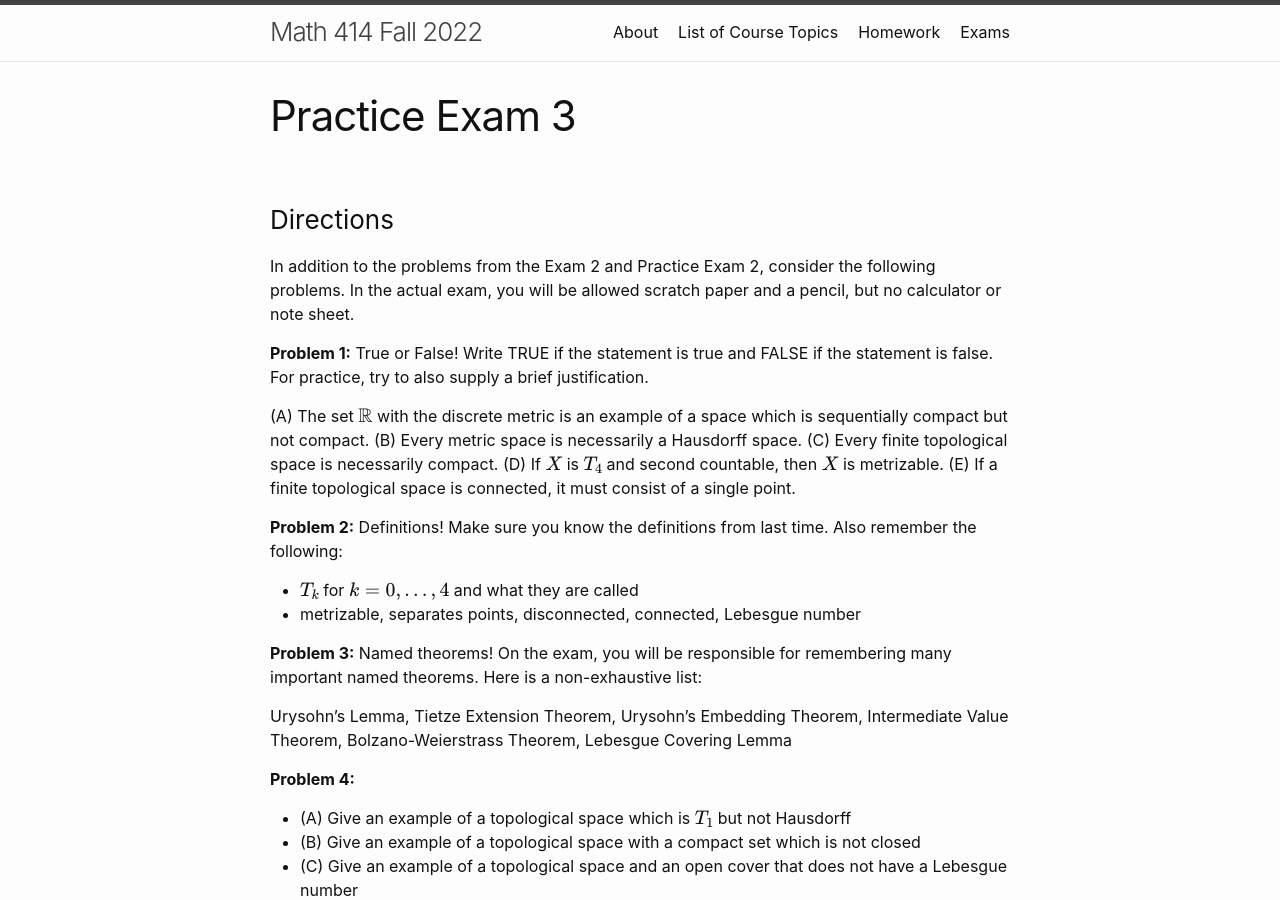
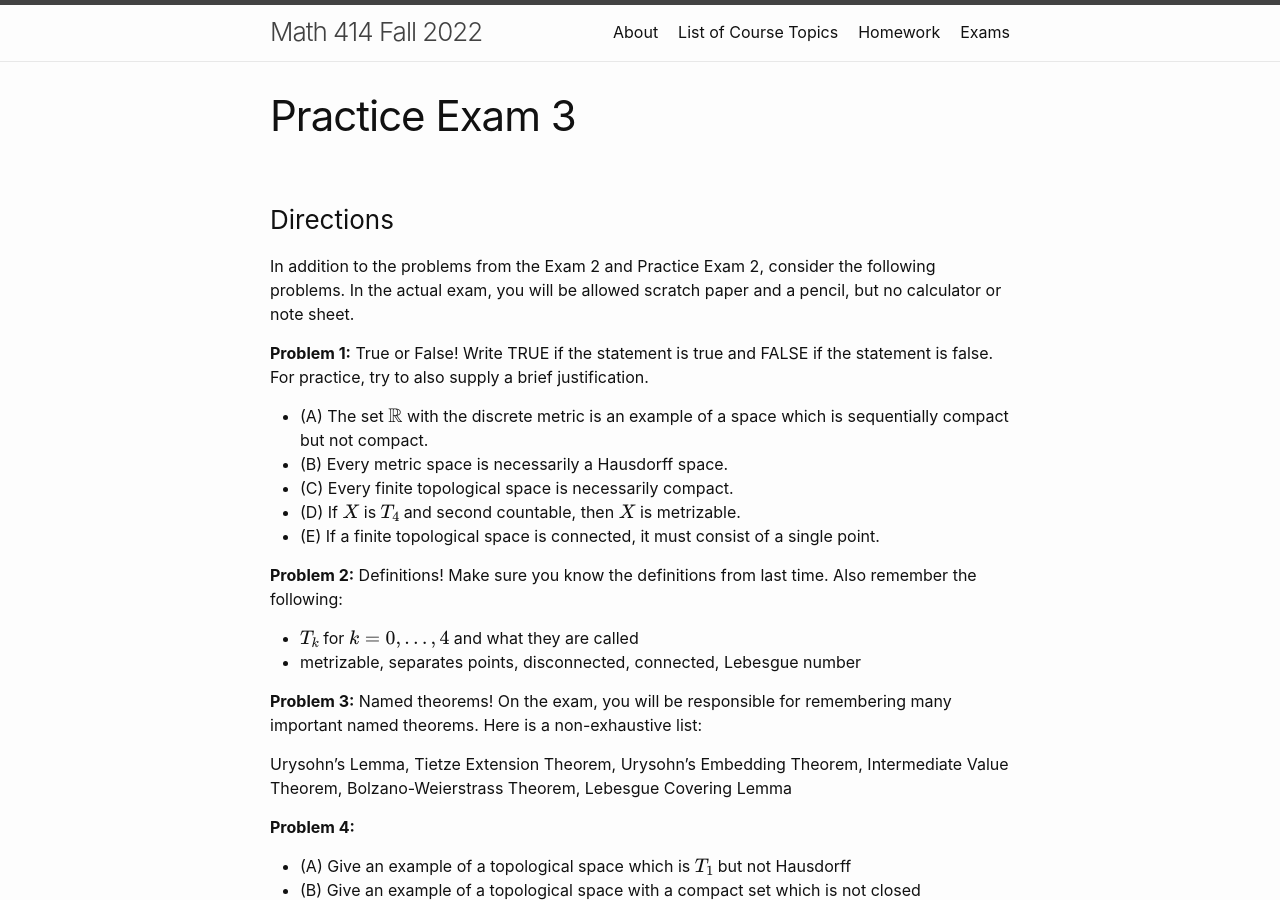
Before and after one commit to wcasper/math414fall2022, a Jekyll site: the page built from _exams/practice-exam3.md, in a window 1280 px wide and 900 px high. Built offline with Jekyll 4.4.1, drawn with Linux system fonts in a browser that asks for light colours.

Commit message:
fixed typo

```diff
--- a/_exams/practice-exam3.md
+++ b/_exams/practice-exam3.md
@@ -10,11 +10,11 @@ In the actual exam, you will be allowed scratch paper and a pencil, but no calcu
 
 **Problem 1:** True or False!  Write TRUE if the statement is true and FALSE if the statement is false.  For practice, try to also supply a brief justification.
 
-(A) The set $$\mathbb R$$ with the discrete metric is an example of a space which is sequentially compact but not compact.
-(B) Every metric space is necessarily a Hausdorff space.
-(C) Every finite topological space is necessarily compact.
-(D) If $$X$$ is $$T_4$$ and second countable, then $$X$$ is metrizable.
-(E) If a finite topological space is connected, it must consist of a single point.
+* (A) The set $$\mathbb R$$ with the discrete metric is an example of a space which is sequentially compact but not compact.
+* (B) Every metric space is necessarily a Hausdorff space.
+* (C) Every finite topological space is necessarily compact.
+* (D) If $$X$$ is $$T_4$$ and second countable, then $$X$$ is metrizable.
+* (E) If a finite topological space is connected, it must consist of a single point.
 
 **Problem 2:** Definitions!  Make sure you know the definitions from last time.
 Also remember the following:
```
